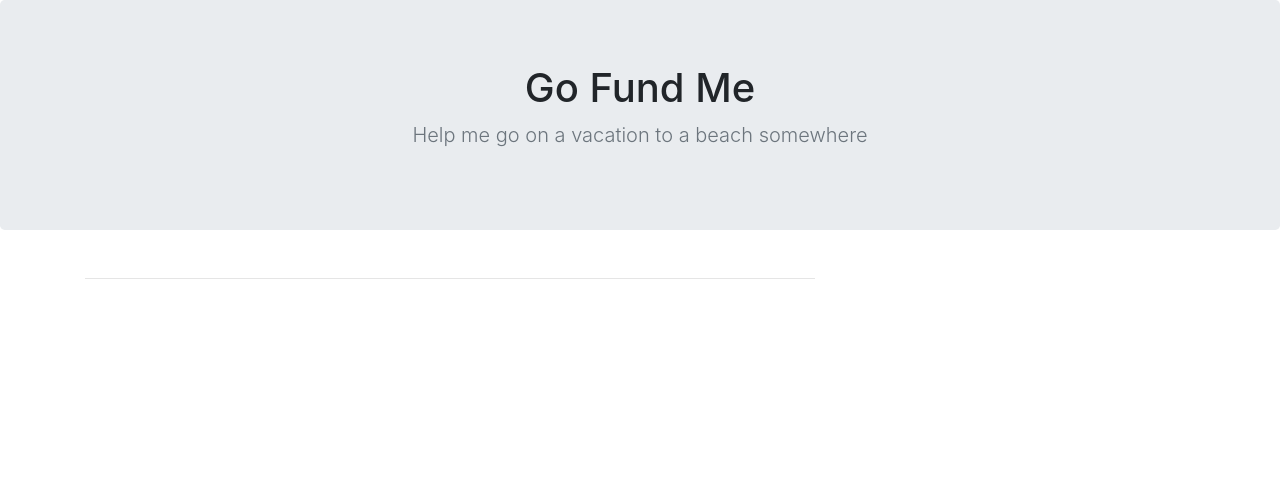
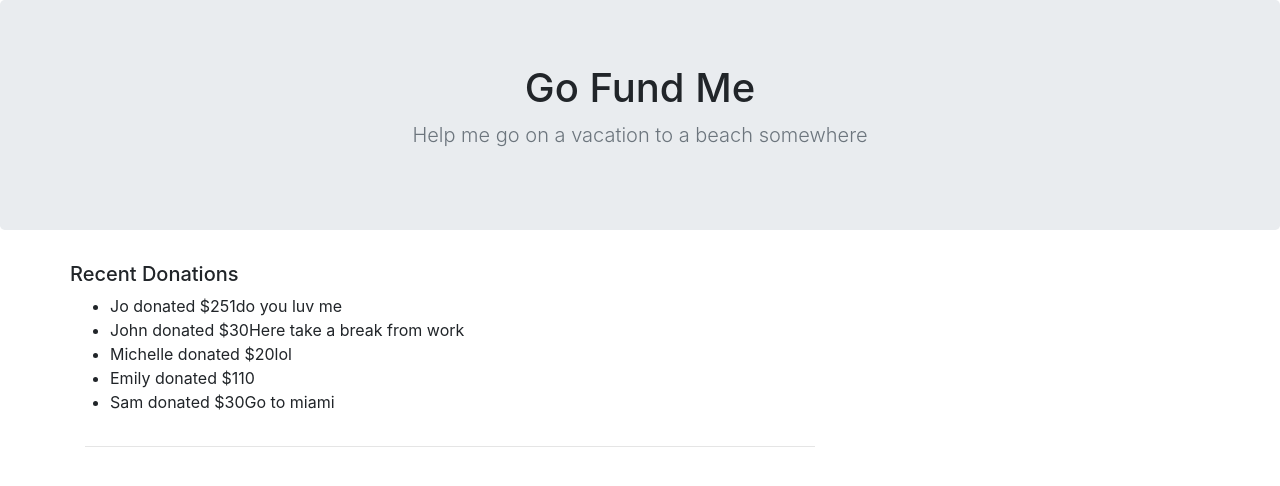
Before and after one commit to joinpursuit/Pursuit-Core-Web-Props-Lab-Tested, a React (Create React App) app: page / in a window 1280 px wide. Shown: the top 486 px of the page. Built offline with nearby package versions, Linux system fonts and the light colour scheme.

Commit message:
RecentDonation

```diff
--- a/src/App.js
+++ b/src/App.js
@@ -1,4 +1,5 @@
 import React from "react";
+import RecentDonations from "./Components/RecentDonations"
 
 import TopBar from "./Components/TopBar";
 
@@ -44,7 +45,7 @@
         <TopBar />
         <div className="container">
           <div className="row">
-            {/* TODO: Donations */}
+            <RecentDonations donations={donations}/>
 
             <div className="col-8">
               {/* TODO: Progress */}
--- /dev/null
+++ b/src/Components/RecentDonation.js
@@ -0,0 +1,9 @@
+import React from "react";
+
+const RecentDonation =({name, amount, caption})=>{
+    return(
+        <li>{name} donated ${amount}{caption}</li>
+    )
+}
+
+export default RecentDonation
--- a/src/Components/RecentDonations.js
+++ b/src/Components/RecentDonations.js
@@ -1,7 +1,22 @@
 import React from "react";
+import RecentDonation from "./RecentDonation"
 
-const RecentDonations = () => {
-  return null;
+const RecentDonations = (props) => {
+  const { donations} = props;
+
+  const showDonations = donations.map(donation=>{
+    return <RecentDonation name={donation.name}  amount={donation.amount}  caption={donation.caption} key={donation.id}/>
+  })
+  return (
+    <div>
+
+        <h5>Recent Donations</h5>
+        <ul>
+         {showDonations}
+        </ul>
+
+    </div>
+  );
 };
 
 export default RecentDonations;
```
